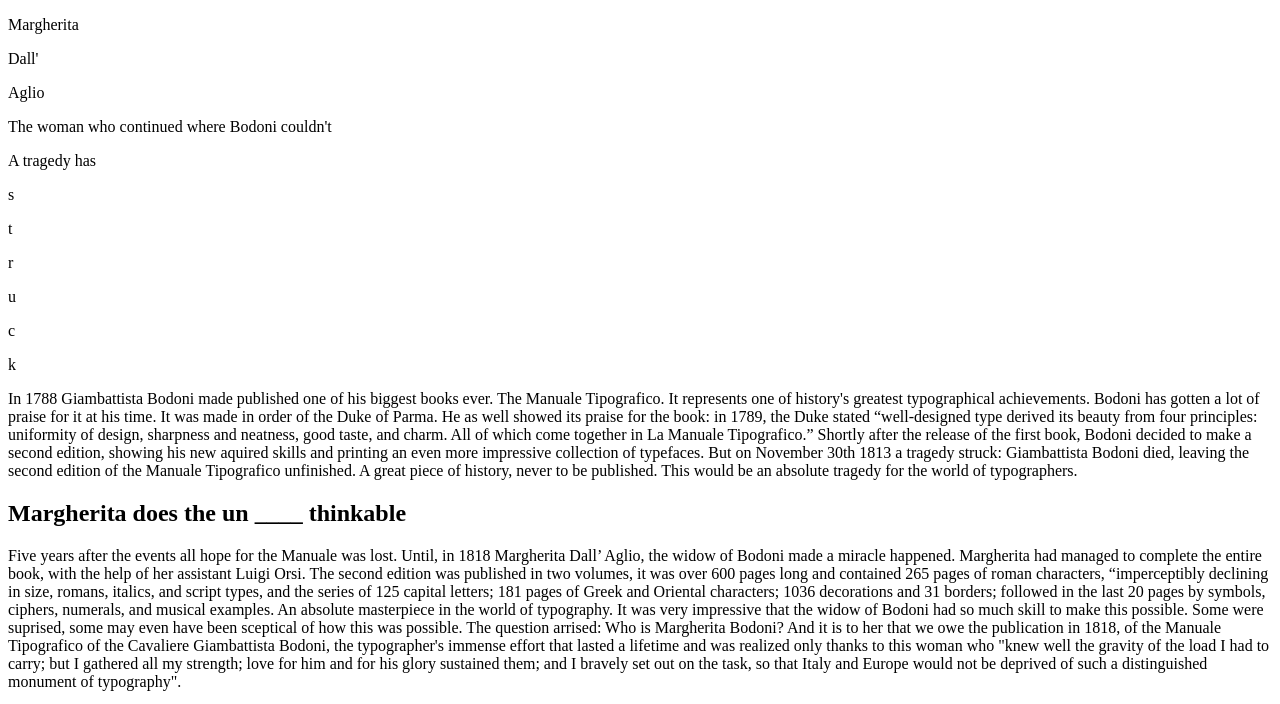
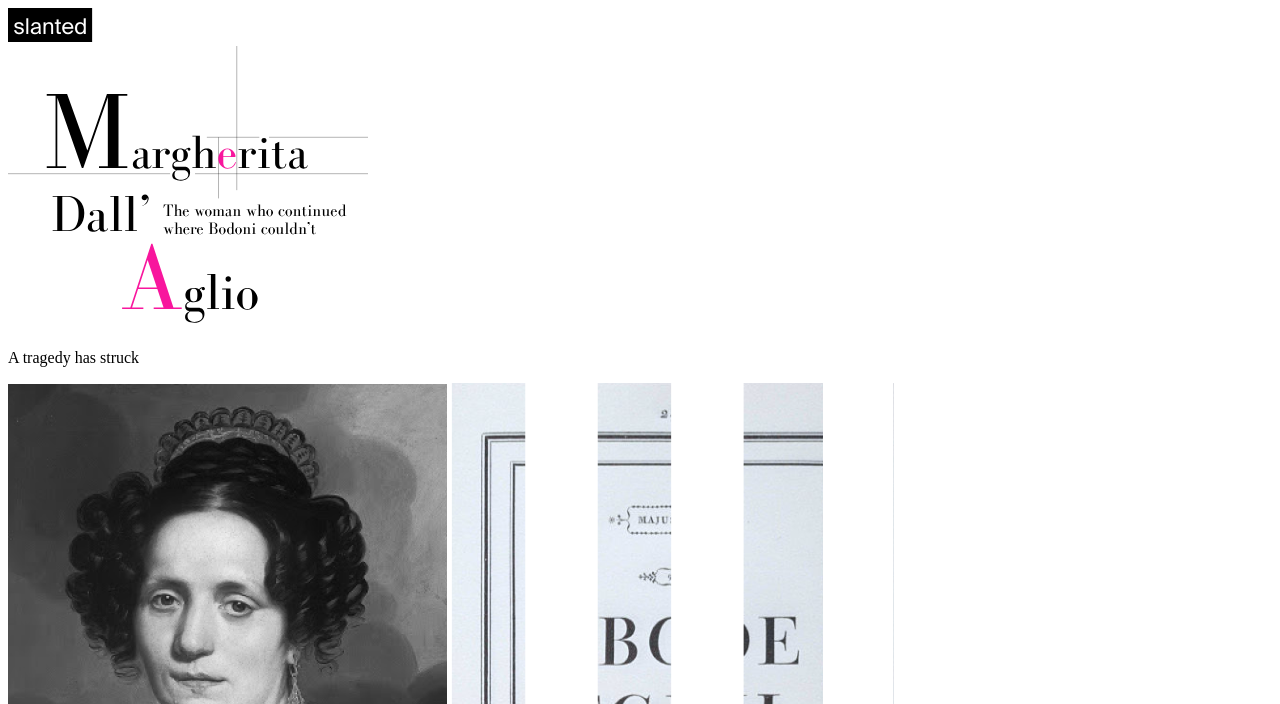
Before and after one commit to woutvandesompele/mytype, a PHP site: template src/view/pages/index.php in a window 1280 px wide. Shown: the top 704 px of the page. Run offline with PHP 8.4, Linux system fonts and the light colour scheme; the template is opened without the code that fills it, so the values that code supplies are empty; some libraries are stand-ins or nearby versions.

Commit message:
added more html

```diff
--- a/src/view/pages/index.php
+++ b/src/view/pages/index.php
@@ -1,63 +1,71 @@
 <header class="header">
-
+  <div class="header__nav"><a class="header__link"><img class="header__slanted" src="./assets/img/slanted.png"></img></a></div>
 </header>
 
 <main class="main">
   <section class="intro">
     <div class="intro__title">
-      <p><span>M</span>argherita</p>
-      <p>Dall'</p>
-      <p><span class="pink">A</span>glio</p>
-    </div>
-    <div class="intro__text">
-      <p>The woman who continued where Bodoni couldn't</p>
+      <img class="intro__img" src="./assets/img/header_mobile.svg"></img>
     </div>
   </section>
 
   <section class="tragedy">
     <div class="tragedy__title">
-      <p>A tragedy has</p>
+      <p>A tragedy has <span>struck</span></p><!--<span class="struck--s">s</span>
+        <span class="struck--t">t</span>
+        <span class="struck--r">r</span>
+        <span class="struck--u">u</span>
+        <span class="struck--c">c</span>
+        <span class="struck--k">k</span></p>-->
       <div class="tragedy__title--struck">
-        <p class="struck--s">s</p>
-        <p class="struck--t">t</p>
-        <p class="struck--r">r</p>
-        <p class="struck--u">u</p>
-        <p class="struck--c">c</p>
-        <p class="struck--k">k</p>
+
       </div>
     </div>
     <div class="tragedy__text">
       <p>
-        In 1788 Giambattista Bodoni made published one of his biggest books ever. The <span>Manuale Tipografico</span>. It represents one of history's greatest typographical achievements. Bodoni has gotten a lot of praise for it at his time. It was made in order of the Duke of Parma. He as well showed its praise for the book: in 1789,  the Duke stated “well-designed type derived its beauty from four principles: uniformity of design, sharpness and neatness, good taste, and charm. All of which come together in La Manuale Tipografico.”
-        Shortly after the release of the first book, Bodoni decided to make a second edition, showing his new aquired skills and printing an even more impressive collection of typefaces.
+        <?php/*
+        foreach($texts as $text) {
+          echo $texts->$text;
+        }*/
 
-        But on November 30th 1813 a tragedy struck: Giambattista Bodoni <span>died</span>, leaving the second edition of the Manuale Tipografico unfinished. A great piece of history, never to be published. This would be an absolute tragedy for the world of typographers.
+
+        /*foreach($texts as $text) {
+          if($texts["part"] == "tragedy") {
+            echo $texts->text;
+          } else {
+            echo "no";
+          }
+          }*/;?>
       </p>
     </div>
   </section>
 
 <section class="unthinkable">
-    <h2 class="unthinkable__title">Margherita does the un <span>____</span> thinkable</h2>
+    <div class="unthinkable__reveal">
+      <img class="reveal__margherita" src="./assets/img/margherita.png"></img>
+      <img class="reveal__layer1" src="./assets/img/layer1.png"></img>
+      <img class="reveal__layer2" src="./assets/img/layer2.png"></img>
+    </div>
+    <h2 class="unthinkable__title">Margherita does the<br> un <span>____</span> thinkable</h2>
     <div class="unthinkable__text">
-      <p>Five years after the events all hope for the Manuale was lost. Until, in 1818 Margherita Dall’ Aglio, the widow of Bodoni made a miracle happened. Margherita had managed to complete the entire book, with the help of her assistant Luigi Orsi.
+      <p>Five years after the events all hope for the Manuale was lost. Until, in 1818 Margherita Dall’ Aglio, the widow of Bodoni made a miracle happened. Margherita had managed to complete the entire book, with the help of her assistant Luigi Orsi.<br><br>
 
-      The second edition was published in two volumes, it was over 600 pages long and contained 265 pages of roman characters, “imperceptibly declining in size, romans, italics, and script types, and the series of 125 capital letters; 181 pages of Greek and Oriental characters; 1036 decorations and 31 borders; followed in the last 20 pages by symbols, ciphers, numerals, and musical examples.
+      The second edition was published in two volumes, it was over 600 pages long and contained 265 pages of roman characters, “imperceptibly declining in size, romans, italics, and script types, and the series of 125 capital letters; 181 pages of Greek and Oriental characters; 1036 decorations and 31 borders; followed in the last 20 pages by symbols, ciphers, numerals, and musical examples.<br><br>
+
+      And it is to her that we owe the publication in 1818, of the Manuale Tipografico of the Cavaliere Giambattista Bodoni, the typographer's immense effort that lasted a lifetime and was realized only thanks to this woman who "knew well the gravity of the load I had to carry; but I gathered all my strength; love for him and for his glory sustained them; and I bravely set out on the task, so that Italy and Europe would not be deprived of such a distinguished monument of typography".<br><br>
 
       An absolute masterpiece in the world of typography. It was very impressive that the widow of Bodoni had so much skill to make this possible. Some were suprised, some may even have been sceptical of how this was possible. The question arrised: Who is Margherita Bodoni?
-
-      And it is to her that we owe the publication in 1818, of the Manuale Tipografico of the Cavaliere Giambattista Bodoni, the typographer's immense effort that lasted a lifetime and was realized only thanks to this woman who "knew well the gravity of the load I had to carry; but I gathered all my strength; love for him and for his glory sustained them; and I bravely set out on the task, so that Italy and Europe would not be deprived of such a distinguished monument of typography".</p>
+</p>
     </div>
-    <img class="unthinkable__margherita" src="./assets/planets/" height="256"></img>
-    <img class="unthinkable__layer1" src="./assets/planets/" height="256"></img>
-    <img class="unthinkable__layer2" src="./assets/planets/" height="256"></img>
   </section>
 
+  <div class="black">
   <section class="italy">
     <h2 class="italy__title">Where <span>lovers</span> meet</h2>
     <p class="italy__text">
-      Bodoni was born in Piedmont, Saluzzo. His father and grandfather were both printers in Piedmont. At the age of 17 he travelled to Rome where he mastered the skill of printing. After five years of learning he planned to move to England, which typography then florished under Baskerville's influence. But unfortunatly that year he succumbed to Tertian fever (Malaria). This lead him back to Saluzzo.
+      Bodoni was born in Piedmont, Saluzzo. His father and grandfather were both printers in Piedmont. At the age of 17 he travelled to Rome where he mastered the skill of printing. After five years of learning he planned to move to England, which typography then florished under Baskerville's influence. But unfortunatly that year he succumbed to Tertian fever (Malaria). This lead him back to Saluzzo.<br><br>
 
-      When the Duke of Parma made plans to open a Royal Press in Parma, his father recommended him. He got accepted, therefore Parma was now his new residence. This is where Margherita and Bodoni met. Margherita, who was born in Parma, never left the city since she met her husband there, and also worked for the printing house.
+      When the Duke of Parma made plans to open a Royal Press in Parma, his father recommended him. He got accepted, therefore Parma was now his new residence. This is where Margherita and Bodoni met. Margherita, who was born in Parma, never left the city since she met her husband there, and also worked for the printing house.<br><br>
 
       1791 was a special year for Bodoni who "in this year ... established the time of his greatest typographical fame, and the increase of his fortune, so that from the same year he repeated with the greatest pleasure in his domestic happiness." Margherita married Bodoni and was "his loving and inconsolable wife who, for twenty-two years, enlightened his labors with her lively, equable, and sweet character, beautifying his life, and prolonging its course by the most zealous and tender care."
     </p>
@@ -65,40 +73,42 @@
 
   <section class="righthand">
     <div class="righthand__title">
-      <p>B</p>
-      <p><span>odoni</span>'s</p>
-      <p>right</p>
-      <p>hand</p>
+      <img src="./assets/img/B.svg" alt="B" class="title__B">
+      <div class="title__words">
+        <h2><span>odoni</span>'s</h2>
+        <h2>right</h2>
+        <h2>hand</h2>
+      </div>
     </div>
     <p class="righthand__text">
-      Bodoni was born in Piedmont, Saluzzo. His father and grandfather were both printers in Piedmont. At the age of 17 he travelled to Rome where he mastered the skill of printing. After five years of learning he planned to move to England, which typography then florished under Baskerville's influence. But unfortunatly that year he succumbed to Tertian fever (Malaria). This lead him back to Saluzzo.
-
-      When the Duke of Parma made plans to open a Royal Press in Parma, his father recommended him. He got accepted, therefore Parma was now his new residence. This is where Margherita and Bodoni met. Margherita, who was born in Parma, never left the city since she met her husband there, and also worked for the printing house.
-
-      1791 was a special year for Bodoni who "in this year ... established the time of his greatest typographical fame, and the increase of his fortune, so that from the same year he repeated with the greatest pleasure in his domestic happiness." Margherita married Bodoni and was "his loving and inconsolable wife who, for twenty-two years, enlightened his labors with her lively, equable, and sweet character, beautifying his life, and prolonging its course by the most zealous and tender care."
+      Margherita was always by the side of the typographer Bodoni in a discreet way, but with ingenuity and skill at the same time. He accompanied him both personally and professionally, also when Bodoni had to deal with government figures. She spoke Italian as her mother tongue, but learned French and was able to read and understand English. Her husband fell ill and she had to be in charge, as secretary and adviser - in fact, as a businesswoman - of the correspondence that the firm maintained with personalities from all over Europe. She spoke Italian as her mother tongue, but learned French and was able to read and understand English.
     </p>
   </section>
+  </div>
 
   <section class="shadow">
     <h2 class="shadow__title">In the shadow of her man</h2>
     <p class="shadow__text">
-      Because Margheritta met Bodoni, she has had some great opportunities to work for the Royal Press. Because of Bodoni she was able to refine here typographic and printing skills. She was able to discover numerous of beautiful cities where Bodoni went. Although she was probably very greatful for that, their is also the reverse of the medal.
+      Because Margheritta met Bodoni, she has had some great opportunities to work for the Royal Press. Because of Bodoni she was able to refine here typographic and printing skills. She was able to discover numerous of beautiful cities where Bodoni went. Although she was probably very greatful for that, their is also the reverse of the medal.<br><br>
 
-      Although that we can see that she has oustanding skill in printing and typography, she will always be remembered as the widow of Bodoni. The wife that finished the book of Bodoni.
+      Although that we can see that she has oustanding skill in printing and typography, she will always be remembered as the widow of Bodoni. The wife that finished the book of Bodoni.<br><br>
 
-      She isn't the first women that has to suffer this fate. From the 15th century to the beginning of the 19th century, the printing and publishing of books was a family business, so women and daughters developed the basic skills to continue the work of their husbands or parents. That is why most women who have excelled in the world of publishing or typography are known as "the widow of ...", forgetting, as in many other moments in history and facets of art, their own work, talent and contribution they have made to history.
+      She isn't the first women that has to suffer this fate. From the 15th century to the beginning of the 19th century, the printing and publishing of books was a family business, so women and daughters developed the basic skills to continue the work of their husbands or parents. That is why most women who have excelled in the world of publishing or typography are known as "the widow of ...", forgetting, as in many other moments in history and facets of art, their own work, talent and contribution they have made to history.<br><br>
 
       But during the nineteenth century there were a number of radical changes resulting from the Industrial Revolution, which had an impact on the consideration of the space they occupied and the work that women did within the production process. The business ceased to be familiar and business structures changed. The printing presses were led by men, and women were diverted to other areas of the process, such as illustration and binding.
     </p>
   </section>
 
-  <section class="uncertainty"></section>
+  <section class="uncertainty">
+    <div class="uncertainty__content">
     <h2 class="uncertainty__title">Bodoni's painful uncertainty</h2>
     <p class="uncertainty__text">
-      Lorem ipsum dolor sit amet, consectetur adipiscing elit. Praesent commodo, felis ac volutpat bibendum, elit orci consequat risus, ac lacinia purus libero et lorem. In venenatis consequat diam eget efficitur. Nullam sed magna eget arcu ultrices pharetra quis vel velit.
+      An acute illness prevented Bodoni from fulfilling his work. On his death bed he didn't quite trust Margerita with the task of completing the work which represented a tremendous commitment to his fame and was of great importance to the profession.<br><br>
 
-      Vestibulum ante ipsum primis in faucibus orci luctus et ultrices posuere cubilia curae; Phasellus tempus orci non auctor ullamcorper.
+      Perhaps he felt that such an undertaking was far beyond my ability. It is true that before that time I had feared the extreme difficulties of composing and arranging even the last parts of so enormous a work.
     </p>
+    </div>
+  </section>
 
   <section class="hidden">
     <h2 class="hidden__title">Margheritta's hidden talents</h2>
@@ -117,7 +127,7 @@
       <p>a Bodoni?</p>
     </div>
     <p class="defines__intro">
-      Lorem ipsum dolor sit amet, consectetur adipiscing elit. Praesent commodo, felis ac volutpat bibendum, elit orci consequat risus, ac lacinia purus libero et lorem. In venenatis consequat diam eget efficitur. Nullam sed magna eget arcu ultrices.
+      Margherita his printed dozens of books in her husband's typeface. But what makes this font so special, where his widow spent another life time perfecting it. Find out about the characteristics of this immortal font, that in this time, is still being used frequently.
     </p>
   </section>
 
@@ -133,91 +143,16 @@
 </main>
 
 <footer class="footer">
-  <img class="footer__slanted" src="./assets/planets/"></img>
+  <img class="footer__slanted" src="./assets/img/SLANTED_SMOL.png"></img>
   <p class="footer__text">Did this article about Giambattista Bodoni and his wife scratch your graphic design itch? This is a lot more discover in the world of graphic and contemporary art. Two times a year Slanted publishes a magazine containing some of the best artistic works form all around the globe. All magazines handle a general theme, the first books focus on a specific world changing city. The current magazines focus on colors, shapes and technological advancements in our sector. Slanted inspires.</p>
-  <div class="footer__magazine"><img class="magazine__picture" src="./assets/planets/"></img><h3 class="magazine__title">CHECK OUT OUR LATEST MAGAZINE</h3><p class="magazine__text">The issue celebrates happiness, joy of life, power, symbolism, and the meaning of color. We look...</p></div>
+  <div class="footer__magazine"><img class="magazine__picture" src="./assets/img/slanted_book.jpg" height=222px></img>
+  <div class="magazine__content">
+  <h3 class="magazine__title">CHECK OUT OUR<br> LATEST MAGAZINE</h3><p class="magazine__text">The issue celebrates happiness, joy of life, power, symbolism, and the meaning of color. We look...</p></div></div>
   <div class="footer__socials">
-  <img class="socials__twitter" src="./assets/planets/"></img>
-  <img class="socials__facebook" src="./assets/planets/"></img>
-  <img class="socials__instagram" src="./assets/planets/"></img>
-  <img class="socials__youtube" src="./assets/planets/"></img>
+  <img class="socials__twitter" src="./assets/img/twitter.svg"></img>
+  <img class="socials__facebook" src="./assets/img/facebook.svg"></img>
+  <img class="socials__instagram" src="./assets/img/instagram.svg"></img>
+  <img class="socials__youtube" src="./assets/img/youtube.svg"></img>
   </div>
   <p class="footer__license">&copy; slanted publishers 2022</p>
 </footer>
-
-
-
-
-
-
-
-
-
-
-
-
-
-
-
-
-
-
-
-
-
-
-
-
-
-
-
-
-
-
-<section class="content">
-<article class="login__content">
-<div class="login__logo__container"><img class="login__logo" src="./assets/img/logo.png" alt="Logo rebel planner" width="50px" height="50px"></img></div>
-<div class="login__title__container"><h class="login__title">Rebel Alliance Mission Planner</h></div>
-<div class="login__container">
-  <h2 class="login__subtitle">Login to access the rebel alliance planner</h2>
-    <form method="post" action="index.php" class="form">
-        <input type="hidden" name="action" value="userLogin">
-
-        <label class="form__login__title">Username</label>
-
-          <div class="login__input__container"><input class="login__input <?php
-          if(!empty($_POST) && empty($_POST['username'])) {
-            echo 'redborder';
-          }
-          ?>" type="text" name="username" placeholder="Username" value=""></div>
-
-        <?php
-          if(!empty($_POST) && empty($_POST['username'])) {
-            echo '<p class="error__login">Please enter in a username</p>';
-          }
-          ?>
-
-        <!----------------------->
-
-          <label class="form__login__title">Password</label>
-
-          <div class="login__input__container"><input class="login__input <?php
-          if(!empty($wrongPassword)) {
-            echo "redborder";
-          }?>" type="password" name="password" placeholder="Password" value=""></div>
-
-        <?php
-          if(!empty($wrongPassword)) {
-            echo '<p class="error__login">Wrong password</p>';
-          }
-          ?>
-
-          <div class="login__submit__container"><input class="login__submit__button" type="submit" value="Log in"></div>
-    </form>
-<div class="login__disclaimer__container">
-<p class="login__disclaimer__text">[DISCLAIMER: only for people within the rebel alliance]</p>
-<p class="login__disclaimer__text">KEEP THE PLANNER SECRET</p>
-</div>
-</div>
-</article>
-</section>
```
